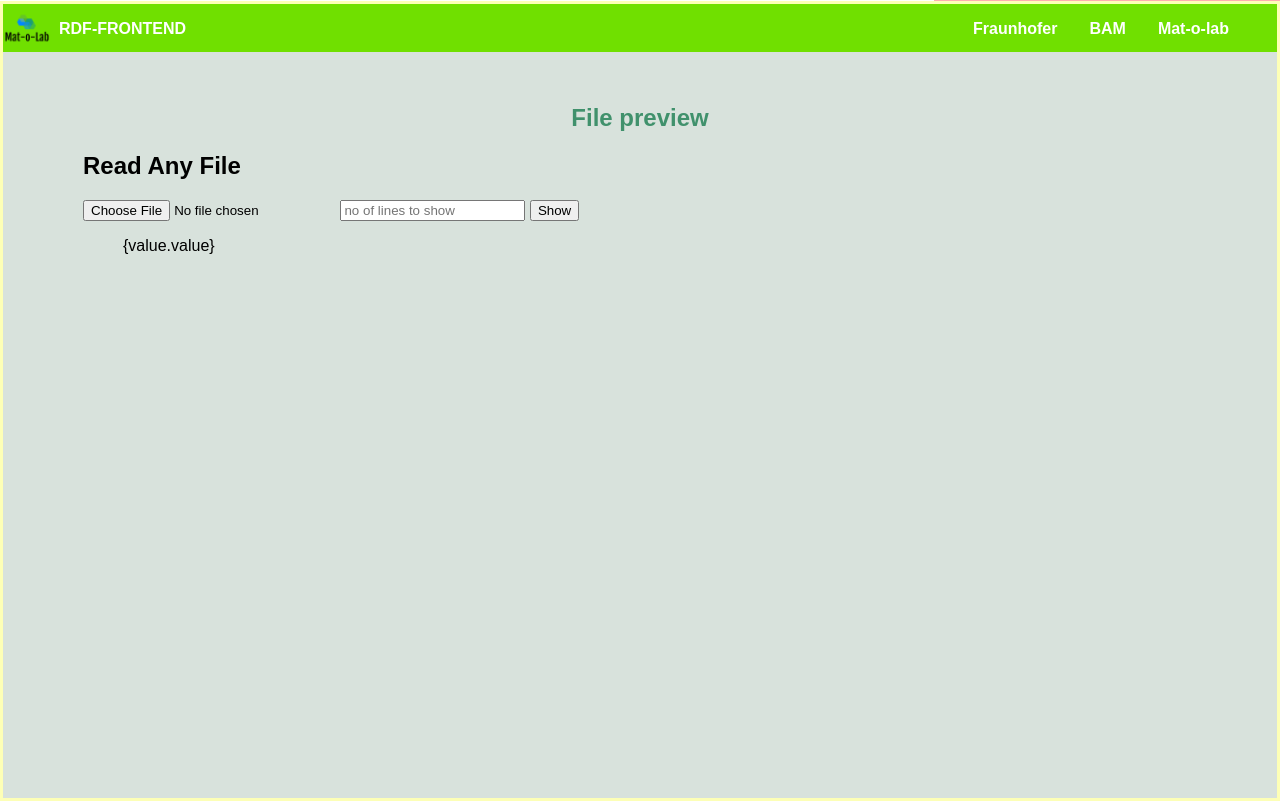
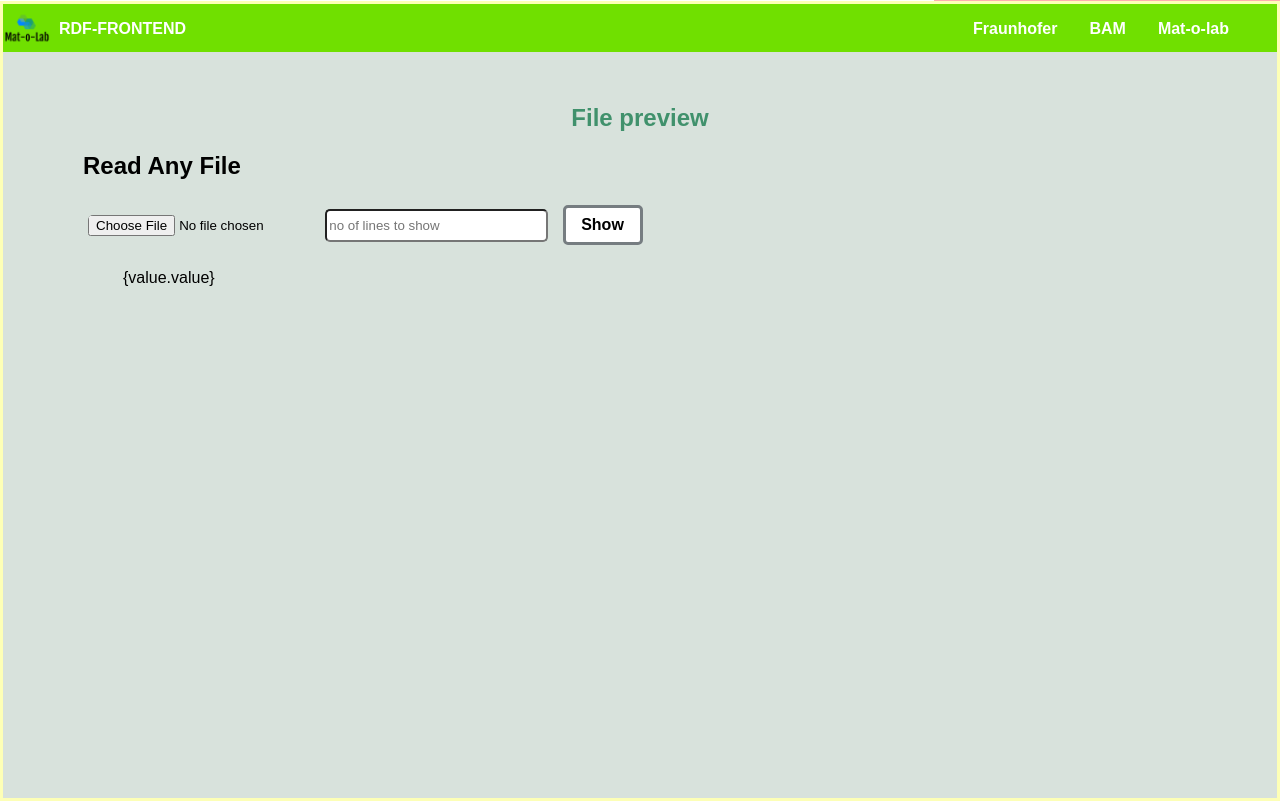
Before and after one commit to awi2004/RdfMapper, a Flask app: template rdfdataextraction-master/templates/test_regex_file.html in a window 1280 px wide. Shown: the part 799-1600 px from the top of the page. Run offline with Flask 2, Linux system fonts and the light colour scheme; the template is opened without the code that fills it, so the values that code supplies are empty.

Commit message:
filter none needed data and style input field in main menu

```diff
--- a/rdfdataextraction-master/static/style.css
+++ b/rdfdataextraction-master/static/style.css
@@ -171,3 +171,29 @@
   padding: 1em;
   margin-left: 2.5em;
 }
+
+.main-menu input {
+  margin: 5px;
+  width: 20%;
+  height: 2.5em;
+  border-radius: 5px;
+  box-sizing: border-box;
+  transition: all 0.2s ease-out;
+}
+
+.main-menu input[type="submit"] {
+  margin: 5px;
+  width: 5em;
+  border: 3px solid #767d81;
+  border-radius: 5px;
+  font-size: 1em;
+  font-weight: bold;
+  background-color: white;
+  transition: all 0.5s ease-out;
+}
+
+.main-menu input[type="submit"]:hover {
+  cursor: pointer;
+  background-color: blue;
+  color: white;
+}
--- a/rdfdataextraction-master/templates/test_regex_file.html
+++ b/rdfdataextraction-master/templates/test_regex_file.html
@@ -84,7 +84,7 @@
             <h1>File preview</h1>
             <form name="read-file-form" action="/test_read" method="post">
                 <h2>Read Any File</h2>
-                <input type="file" name="upload-file">
+                <input type="file" name="upload-file" id="upload-input">
                 <input type="number" name="no_of_rows_csv" placeholder="no of lines to show"/>
                 <input type="submit" name="read_file_submit" value="Show">
             </form>
@@ -113,12 +113,19 @@
         let lineData = {{data|safe}}
         let valuesObjectArray = []
         if (lineData.length>1) {
+
             for (i=0; i<lineData.length; i++) {
-                valuesObjectArray.push({
-                    opened: true,
-                    value: lineData[i]
-                })
+                if (!lineData[i] || !lineData[i].trim() || lineData[i].includes('-')) {
+                    console.log('not data')
+                } else {
+                    valuesObjectArray.push({
+                        opened: true,
+                        value: lineData[i]
+                    })
+                }
+
             }
+
         } else {
             valuesObjectArray.push({
                     opened: true,
@@ -147,9 +154,7 @@
                     this.title = this.values[index].value;
                     this.values[index].opened = !this.values[index].opened
                     this.isActive = this.values[index].opened;
-                    console.log(this.isActive)
-                    console.log('this is id ',this.id)
-                    console.log(this.values[index].opened)
+
                 },
                 onSubmit() {
                     this.showRdf = true;
```
